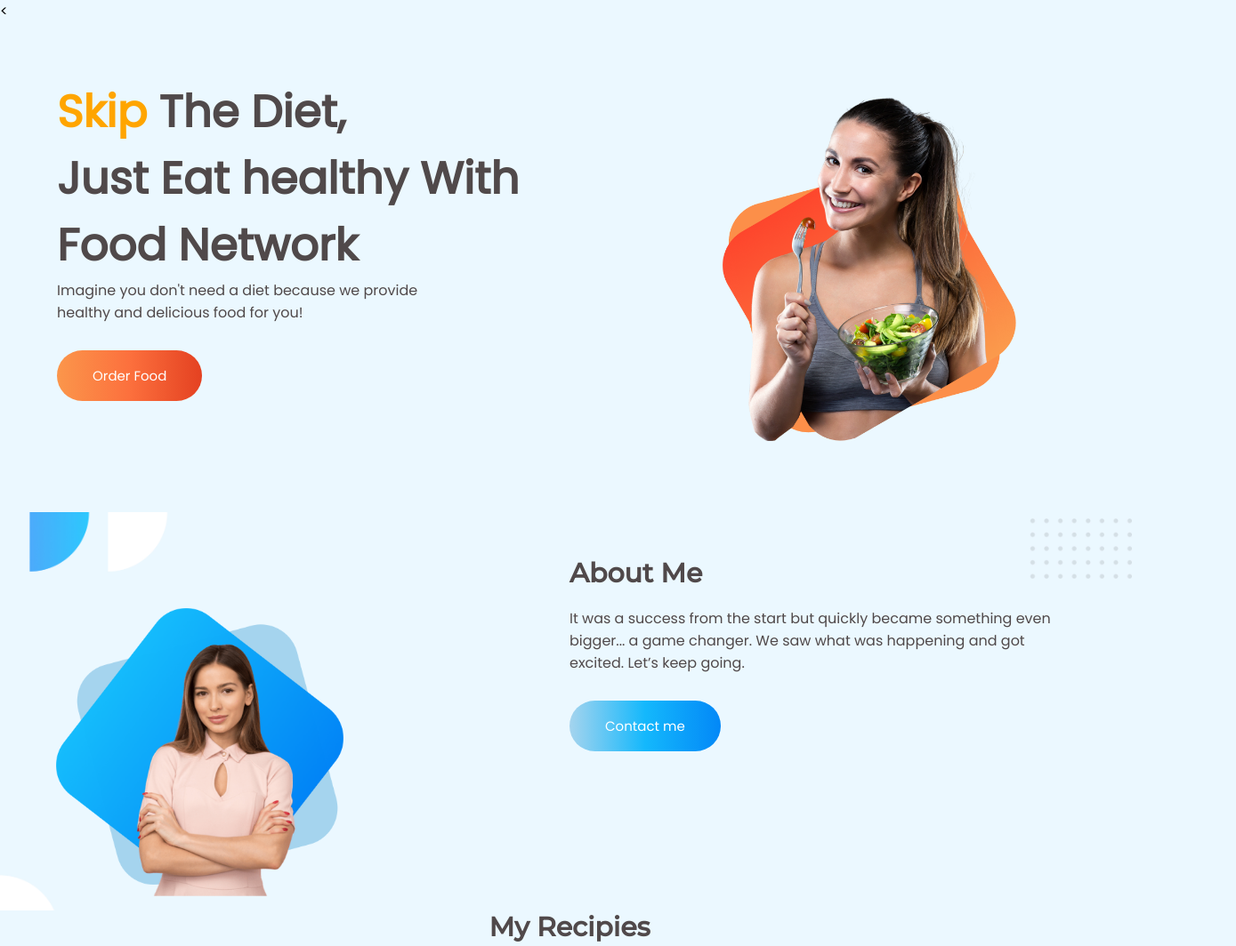
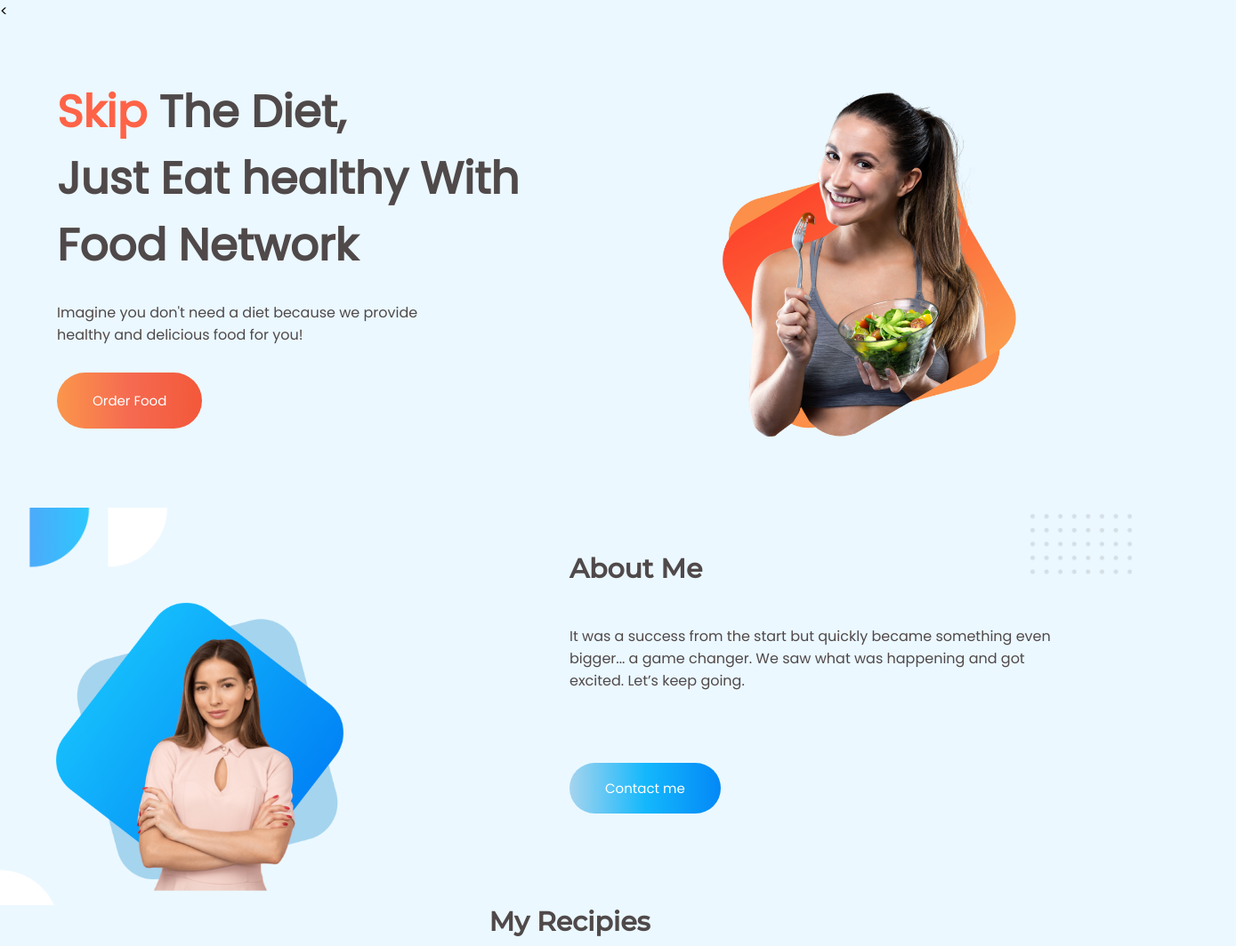
Before and after one commit to RifatDipu/Food-Chain-Assignment, a plain HTML site: page index.html in a window 1280 px wide. Shown: the top 1064 px of the page at 89% size, 1389 px wide, since content can reach past the window. Drawn offline with Linux system fonts and the light colour scheme.

Commit message:
final commit

```diff
--- a/index.html
+++ b/index.html
@@ -19,7 +19,7 @@
 <body>
     <section class="top-section">
         <div class="top-banner">
-            <h1 class="head"><span class="name">Skip </span>The Diet,<br> Just Eat healthy With Food Network</h1>
+            <h1 class="head"><span class="name">Skip </span>The Diet,<br> Just Eat healthy With Food Network</h1><br>
             <h3>Imagine you don't need a diet because we provide<br> healthy and delicious food for you!</h3>
             <a class="button1" target="blank" href="">Order Food</a>
         </div>
@@ -29,6 +29,7 @@
         <div class="middle-banner"><img src="images/female/Group 8449.png" alt="me-2"></div>
         <div class="middle-banner">
             <h2>About Me</h2>
+            <br>
             <P> It was a success from the start but quickly became something even bigger... a game changer. We saw what
                 was happening and got excited. Let’s keep going.</P>
             <a class="button2" target="blank" href="">Contact me</a>
@@ -94,7 +95,7 @@
 </body>
 <footer>
     <div class="foot">
-        <h2> <span class="foot-color">FOOD </span>NETWORK</h2>
+        <h2> <span class="foot-color">FOOD </span>NETWORK</h2><br>
         <small>Eat healthy to live healthy. Live healthy to live happy</small>
     </div>
 
--- a/style.css
+++ b/style.css
@@ -24,21 +24,22 @@ h3{
     color: #50494a;
 }
 .top-banner img{
-    width: 90%;
-    padding-top: 2%;
+    width: 130%;
+    padding-top: 1%;
     padding-left: 27%;
+    padding-right: 40%
 }
 .name{
-    color:orange;
+    color:tomato;
 }
 .button1{
     color: white;
-    background-image: linear-gradient(90deg,#FB964B,#FC703D,#e44121);
+    background-image: linear-gradient(90deg,#FB964B,#f56a51,#f35839);
     text-decoration: none;
     border-radius: 50px;
     font-size: 15px;
     font-weight: 400;
-    padding: 17px 40px;
+    padding: 20px 40px;
     margin-top: 30px;
     display: inline-block;
 
@@ -78,6 +79,7 @@ h3{
     font-weight: 400;
     padding: 17px 40px;
     margin:30px 0px;
+    margin-top:80px;
 
     display: inline-block;
 }
```
